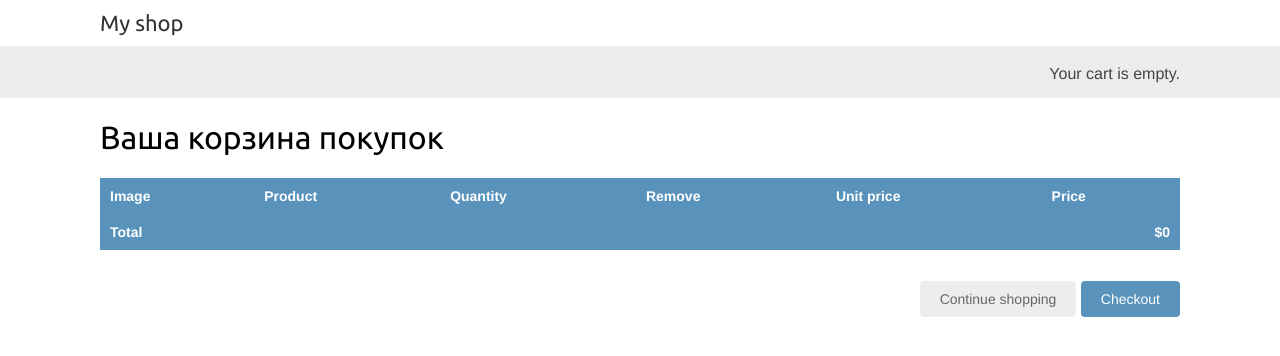
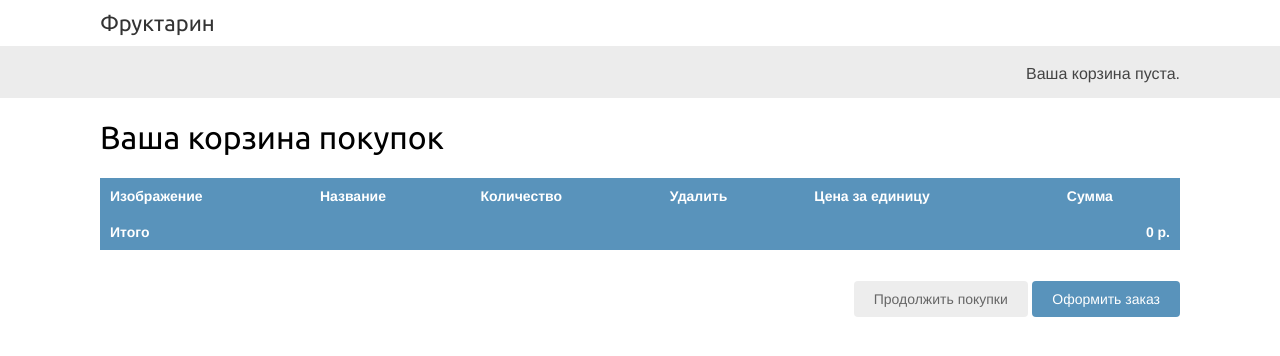
Before and after one commit to kask1n/Diploma_Project, a Django app: page /cart/ in a window 1280 px wide. Shown: the top 356 px of the page. Run offline with Django 5.2, Linux system fonts and the light colour scheme; parts of the project's set-up code (start-up, migrations or seed data) failed here and were passed over.

Commit message:
cart forms

```diff
--- a/fruktarine/cart/cart.py
+++ b/fruktarine/cart/cart.py
@@ -1,6 +1,6 @@
 from decimal import Decimal
 from django.conf import settings
-from ..myapp.models import Product
+from myapp.models import Product  # Убрать/добавить .. чтобы не было ошибок
 
 
 class Cart(object):
--- a/fruktarine/cart/forms.py
+++ b/fruktarine/cart/forms.py
@@ -5,7 +5,7 @@ PRODUCT_QUANTITY_CHOICES = [(i, str(i)) for i in range(1, 21)]
 
 class CartAddProductForm(forms.Form):
     # quantity позволяет пользователю выбрать количество между 1-20
-    quantity = forms.TypedChoiceField(choices=PRODUCT_QUANTITY_CHOICES, coerce=int)
+    quantity = forms.TypedChoiceField(label='Количество', choices=PRODUCT_QUANTITY_CHOICES, coerce=int)
     # update позволяет указать, следует ли добавлять сумму к любому существующему значению в корзине для данного
     # продукта (False) или если существующее значение должно быть обновлено с заданным значением (True)
     update = forms.BooleanField(required=False, initial=False, widget=forms.HiddenInput)
--- a/fruktarine/cart/templates/cart/detail.html
+++ b/fruktarine/cart/templates/cart/detail.html
@@ -8,12 +8,12 @@
     <table class="cart">
         <thead>
         <tr>
-            <th>Image</th>
-            <th>Product</th>
-            <th>Quantity</th>
-            <th>Remove</th>
-            <th>Unit price</th>
-            <th>Price</th>
+            <th>Изображение</th>
+            <th>Название</th>
+            <th>Количество</th>
+            <th>Удалить</th>
+            <th>Цена за единицу</th>
+            <th>Сумма</th>
         </tr>
         </thead>
         <tbody>
@@ -32,21 +32,21 @@
                     </td>
                     <td>{{ product.name }}</td>
                     <td>{{ item.quantity }}</td>
-                    <td><a href="{% url "cart:cart_remove" product.id %}">Remove</a></td>
-                    <td class="num">${{ item.price }}</td>
-                    <td class="num">${{ item.total_price }}</td>
+                    <td><a href="{% url "cart:cart_remove" product.id %}">Удалить</a></td>
+                    <td class="num">{{ item.price }} р.</td>
+                    <td class="num">{{ item.total_price }} р.</td>
                 </tr>
             {% endwith %}
         {% endfor %}
         <tr class="total">
-            <td>Total</td>
+            <td>Итого</td>
             <td colspan="4"></td>
-            <td class="num">${{ cart.get_total_price }}</td>
+            <td class="num">{{ cart.get_total_price }} р.</td>
         </tr>
         </tbody>
     </table>
     <p class="text-right">
-        <a href="{% url "myapp:product_list" %}" class="button light">Continue shopping</a>
-        <a href="#" class="button">Checkout</a>
+        <a href="{% url "myapp:product_list" %}" class="button light">Продолжить покупки</a>
+        <a href="#" class="button">Оформить заказ</a>
     </p>
 {% endblock %}
--- a/fruktarine/cart/views.py
+++ b/fruktarine/cart/views.py
@@ -1,6 +1,6 @@
 from django.shortcuts import render, redirect, get_object_or_404
 from django.views.decorators.http import require_POST
-from ..myapp.models import Product
+from myapp.models import Product  # Убрать/добавить .. чтобы не было ошибок
 from .cart import Cart
 from .forms import CartAddProductForm
 
--- a/fruktarine/myapp/templates/myapp/base.html
+++ b/fruktarine/myapp/templates/myapp/base.html
@@ -3,16 +3,16 @@
 <html>
 <head>
     <meta charset="utf-8"/>
-    <title>{% block title %}My shop{% endblock %}</title>
+    <title>{% block title %}Фруктарин{% endblock %}</title>
     <link href="{% static "css/base.css" %}" rel="stylesheet">
 </head>
 <body>
 <div id="header">
-    <a href="/" class="logo">My shop</a>
+    <a href="/" class="logo">Фруктарин</a>
 </div>
 <div id="subheader">
     <div class="cart">
-        Your cart is empty.
+        Ваша корзина пуста.
     </div>
 </div>
 <div id="content">
--- a/fruktarine/myapp/templates/myapp/product/detail.html
+++ b/fruktarine/myapp/templates/myapp/product/detail.html
@@ -9,6 +9,11 @@
         <h1>{{ product.name }}</h1>
         <h2><a href="{{ product.category.get_absolute_url }}">{{ product.category }}</a></h2>
         <p class="price">{{ product.price }} р.</p>
+        <form action="{% url "cart:cart_add" product.id %}" method="post">
+            {{ cart_product_form }}
+            {% csrf_token %}
+            <input type="submit" value="Добавить в корзину">
+        </form>
         {{ product.description|linebreaks }}
     </div>
 {% endblock %}
--- a/fruktarine/myapp/templates/myapp/product/list.html
+++ b/fruktarine/myapp/templates/myapp/product/list.html
@@ -5,10 +5,10 @@
 {% endblock %}
 {% block content %}
     <div id="sidebar">
-        <h3>Categories</h3>
+        <h3>Категории</h3>
         <ul>
             <li {% if not category %}class="selected"{% endif %}>
-                <a href="{% url "myapp:product_list" %}">All</a>
+                <a href="{% url "myapp:product_list" %}">Все</a>
             </li>
             {% for c in categories %}
                 <li {% if category.slug == c.slug %}class="selected"{% endif %}>
```
Also changed, not shown: fruktarine/myapp/views.py (+4 -3 lines).
